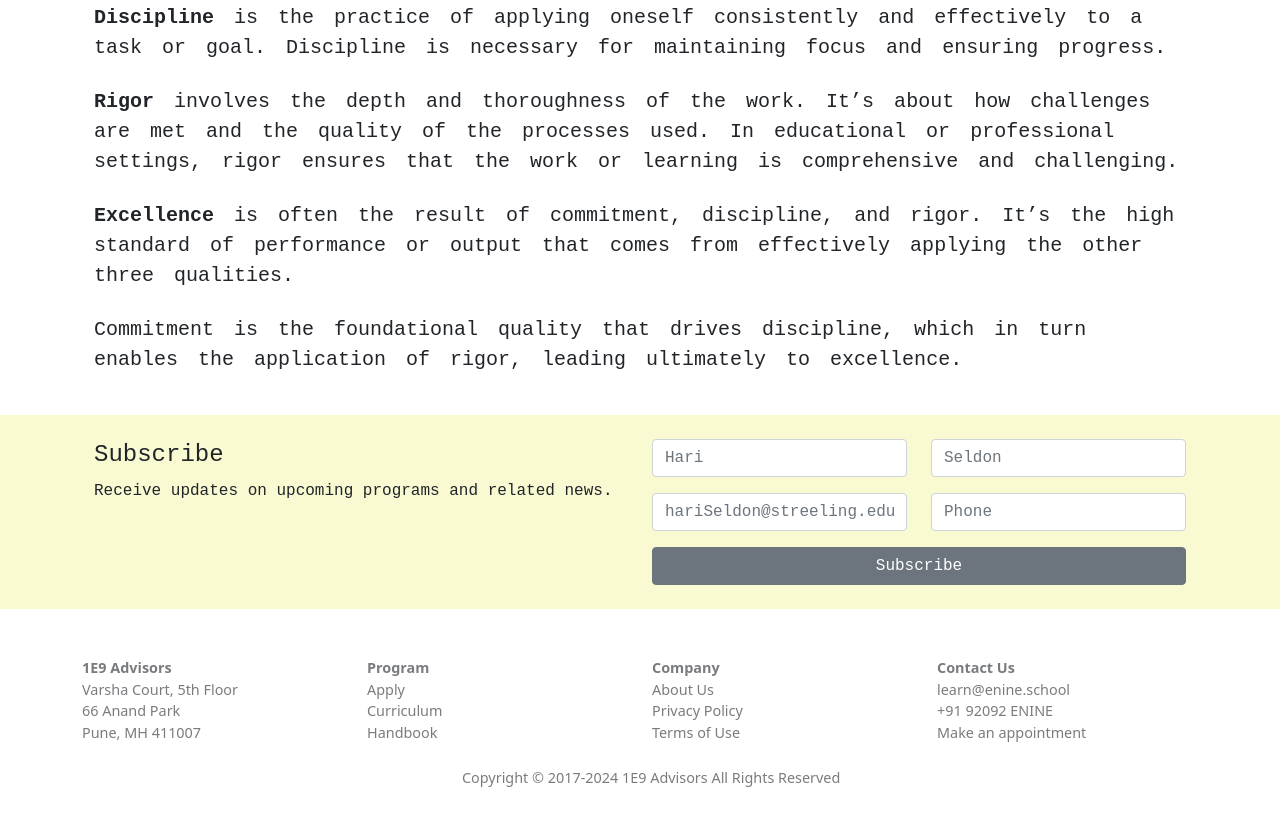
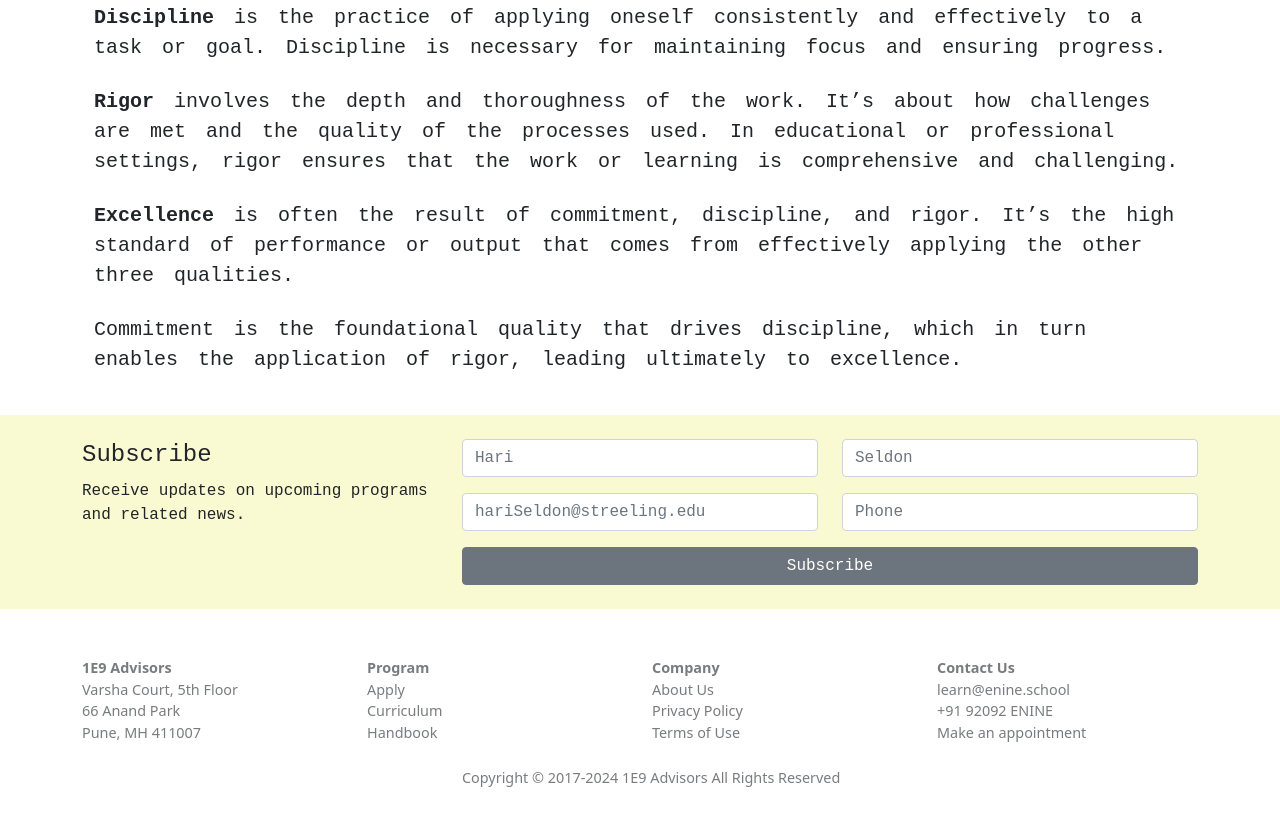
Before and after one commit to e9akhan/enine-school, a plain HTML site: page index.html in a window 1280 px wide. Shown: the part 1405-2230 px from the top of the page. Drawn offline with nearby package versions, Linux system fonts and the light colour scheme.

Commit message:
Enine School

```diff
--- a/index.html
+++ b/index.html
@@ -101,12 +101,12 @@
 
     <section class="d-flex align-items-center justify-content-center bg-color py-4">
         <div class="container">
-            <div class="d-md-flex align items center justify-content-center font-courier">
-                <div class="container">
+            <div class="row d-flex align items center justify-content-center font-courier">
+                <div class="col-12 col-lg-4">
                     <h1 class="text-font">Subscribe</h1>
                     <p>Receive updates on upcoming programs and related news.</p>
                 </div>
-                <div class="container">
+                <div class="col-12 col-lg-8">
                     <form action="">
                         <div class="row">
                             <div class="col-12 col-lg-6 mb-3">
```
